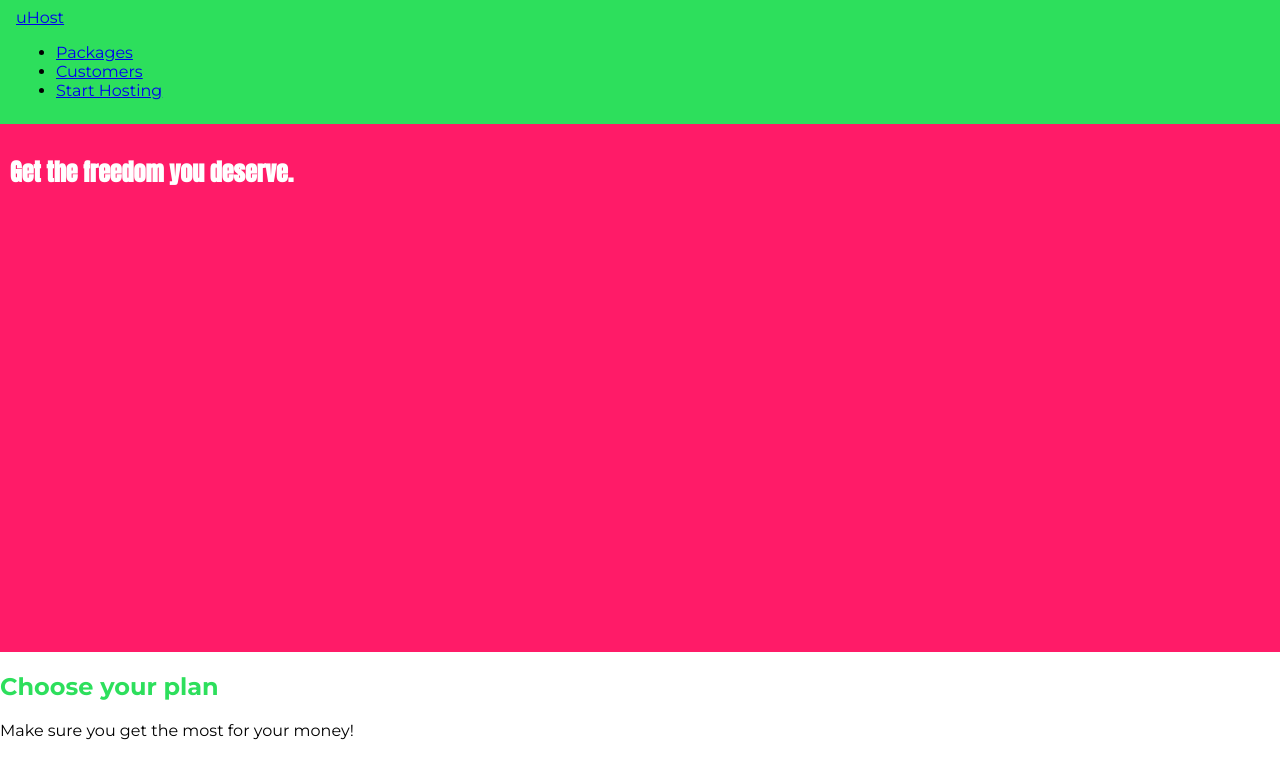
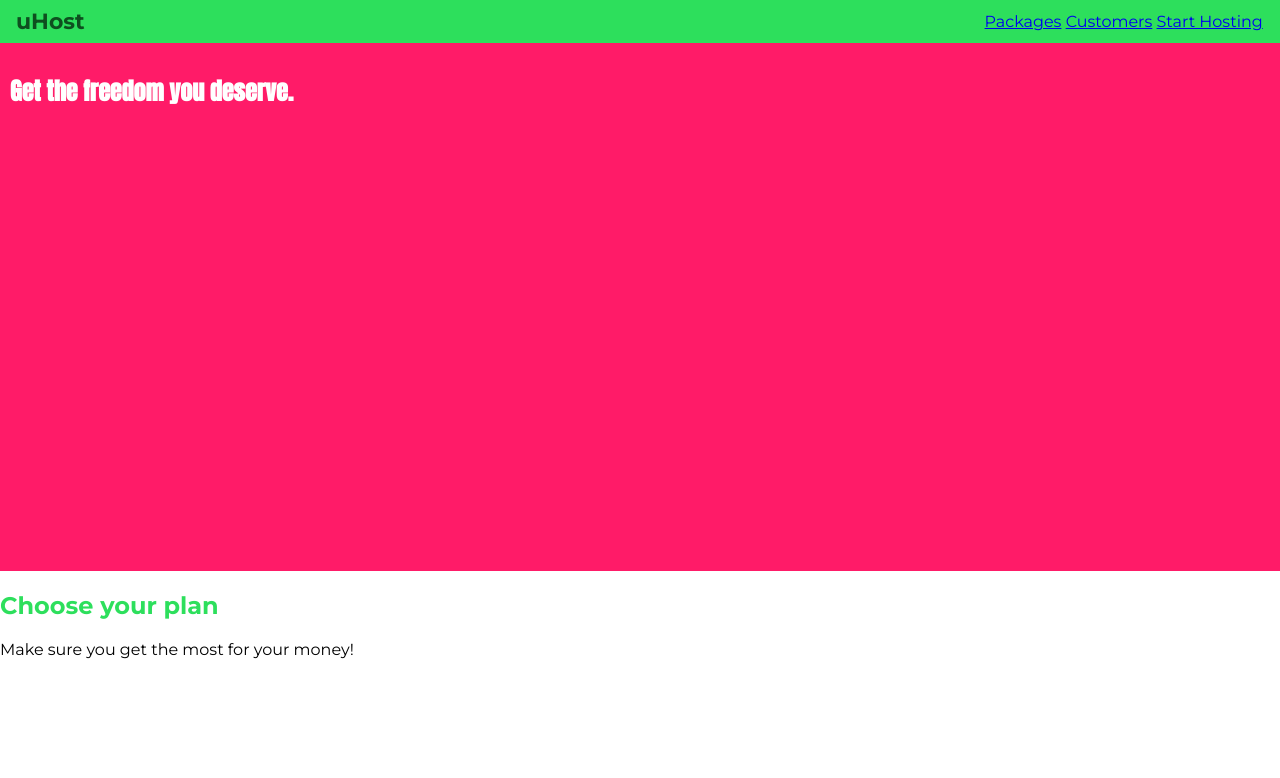
Before and after one commit to HoTienQuoc/Css, a plain HTML site: page 3._Diving_Deeper_into_CSS/index.html in a window 1280 px wide. Drawn offline with Linux system fonts and the light colour scheme.

Commit message:
Enhance header and navigation styles with new classes for improved layout and branding

```diff
--- a/3._Diving_Deeper_into_CSS/index.html
+++ b/3._Diving_Deeper_into_CSS/index.html
@@ -16,7 +16,7 @@
 <body>
     <header class="main-header">
         <div>
-            <a href="index.html">
+            <a href="index.html" class="main-header__brand">
                 uHost
             </a>
         </div>
@@ -29,9 +29,6 @@
                 </li>
                 <li class="main-nav__item">
                     <a href="customers/index.html">
-                        Customers
-                    </a>
-                    <a href="customers/index.html" style="display: none;">
                         Customers
                     </a>
                 </li>
--- a/3._Diving_Deeper_into_CSS/style.css
+++ b/3._Diving_Deeper_into_CSS/style.css
@@ -41,6 +41,35 @@ body{
     padding: 8px 16px;
 }
 
+.main-header > div{
+    display: inline-block;
+    vertical-align: middle;
+}
+
+.main-header__brand{
+    color: #0e4f1f;
+    text-decoration: none;
+    font-weight: bold;
+    font-size: 22px;
+}
+
+.main-nav{
+    display: inline-block;
+    text-align: right;
+    width: calc(100% - 74px);
+    vertical-align: middle;
+}
+
+.main-nav__items{
+    margin: 0;
+    padding: 0;
+    list-style: none;
+}
+
+.main-nav__item{
+    display: inline-block;
+}
+
 
 
 /* h1{
```
